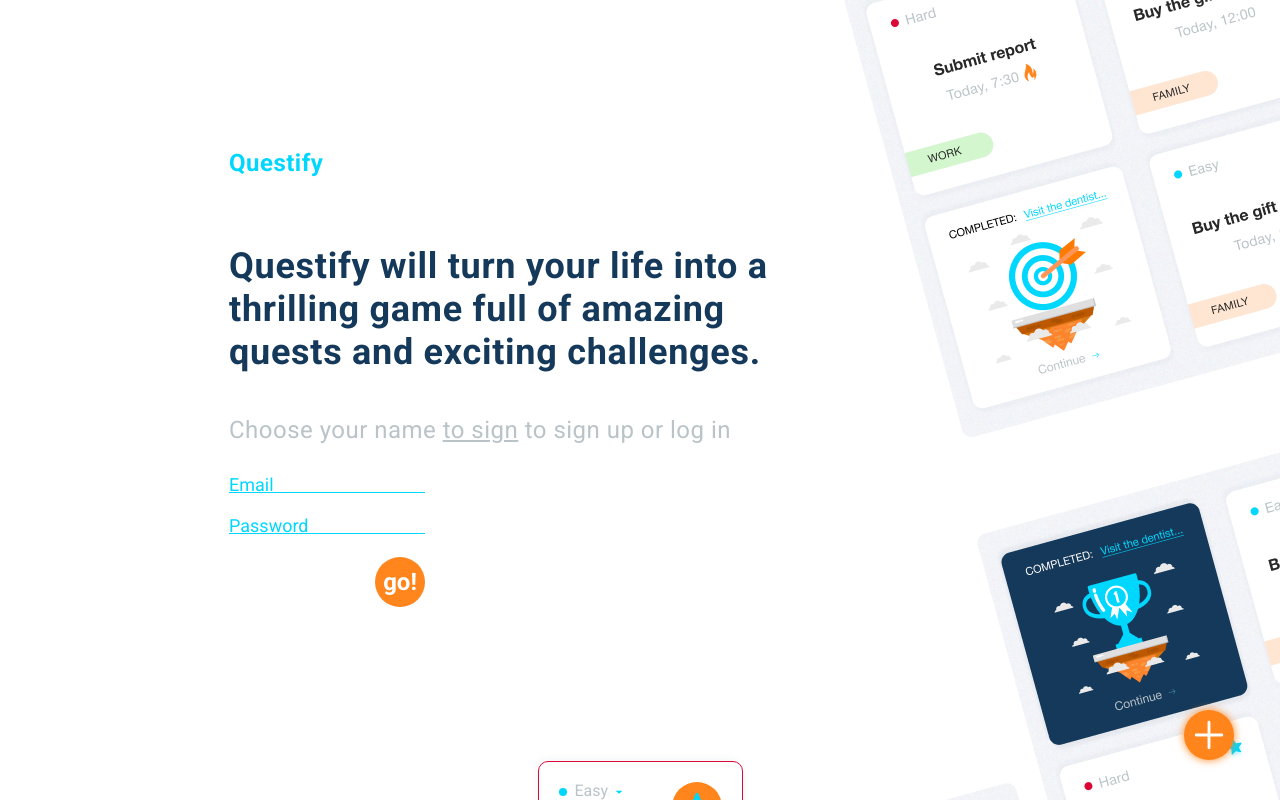
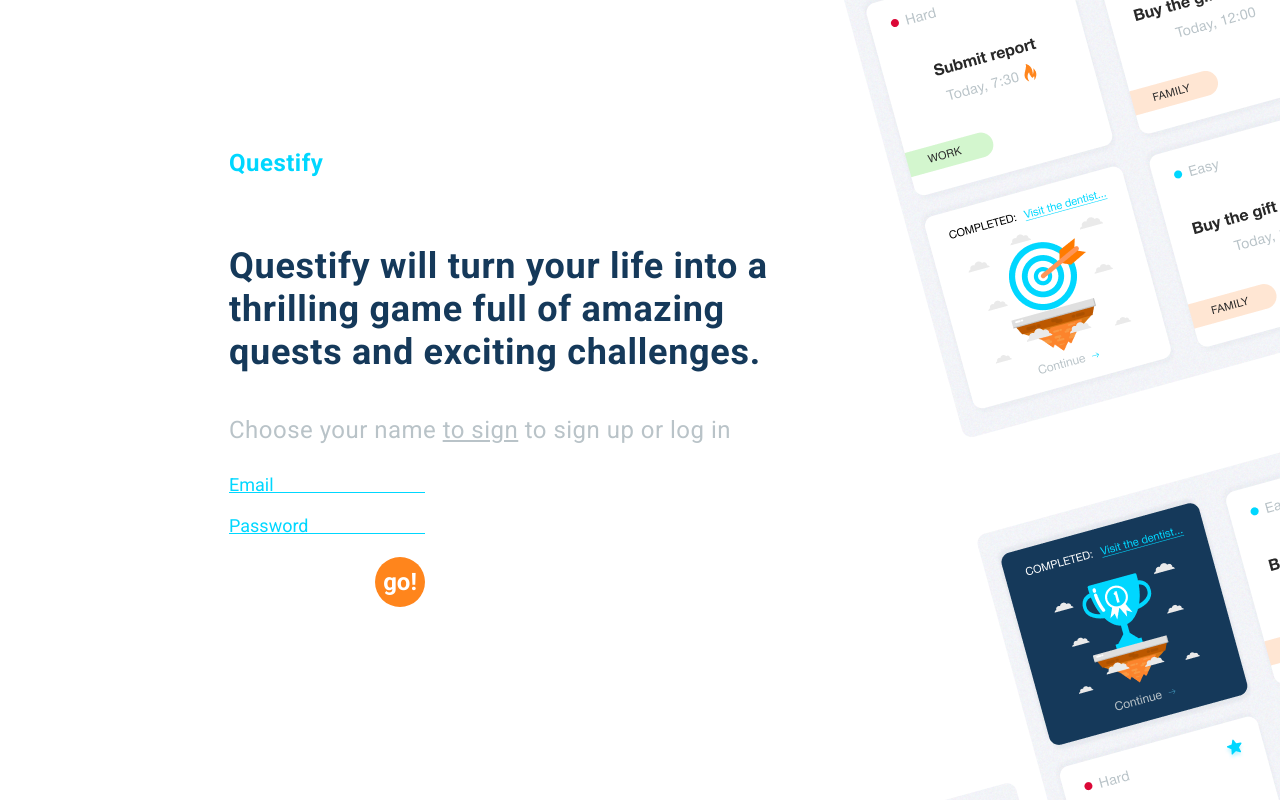
Before and after one commit to VolodymyrBuzinov/dashboard, a React (Create React App) app: page / in a window 1280 px wide. Shown: the top 800 px of the page. Built offline with nearby package versions, Linux system fonts and the light colour scheme.

Commit message:
комит TemplateTodo в Арр

```diff
--- a/src/App.js
+++ b/src/App.js
@@ -1,11 +1,11 @@
 import Router from './Router/Router';
-import TemplateTodo from './Components/TemplateTodo/TemplateTodo';
+// import TemplateTodo from './Components/TemplateTodo/TemplateTodo';
 
 function App() {
   return (
     <div className="App">
       <Router />
-      <TemplateTodo />
+      {/* <TemplateTodo /> */}
     </div>
   );
 }
```
